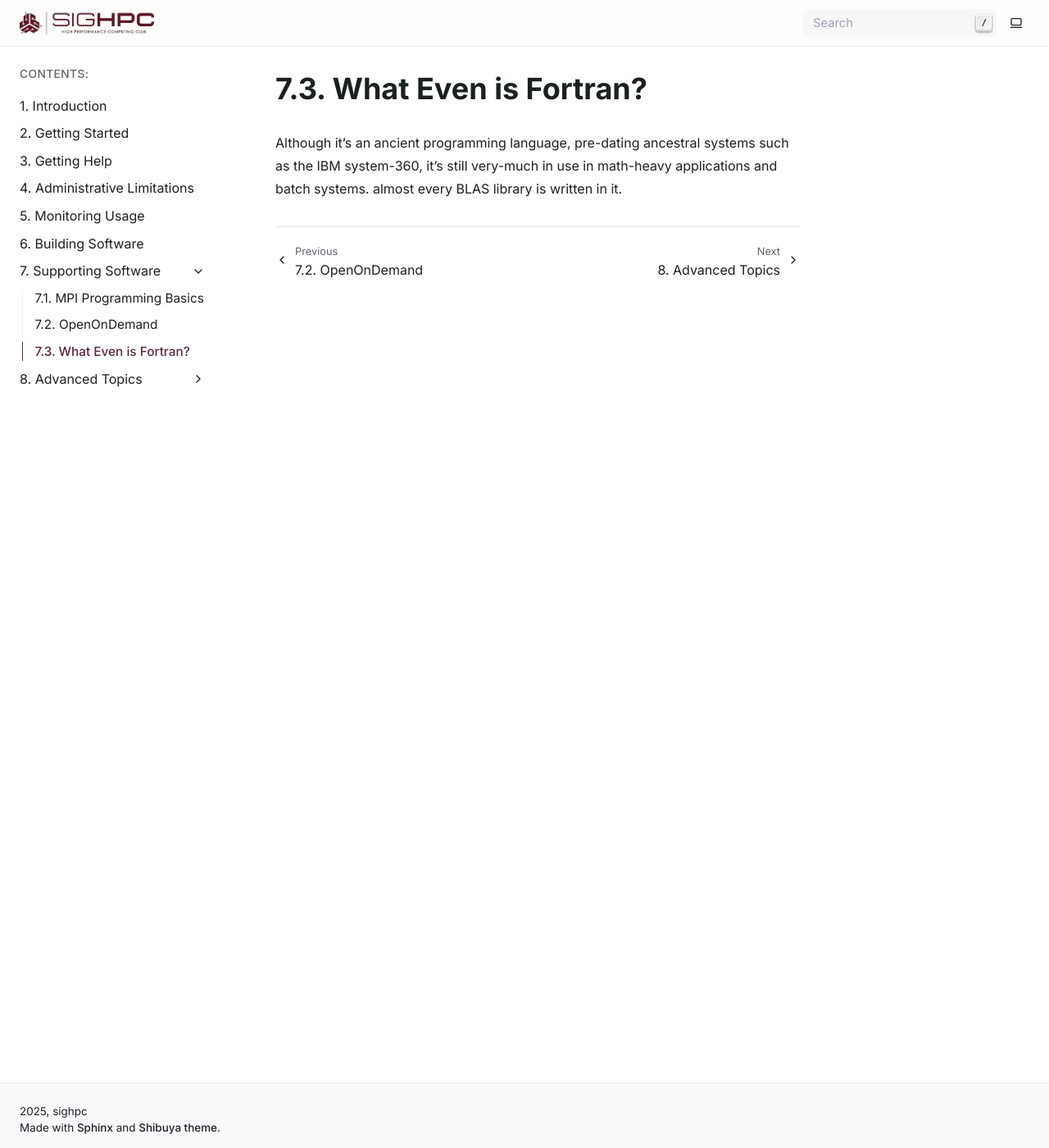
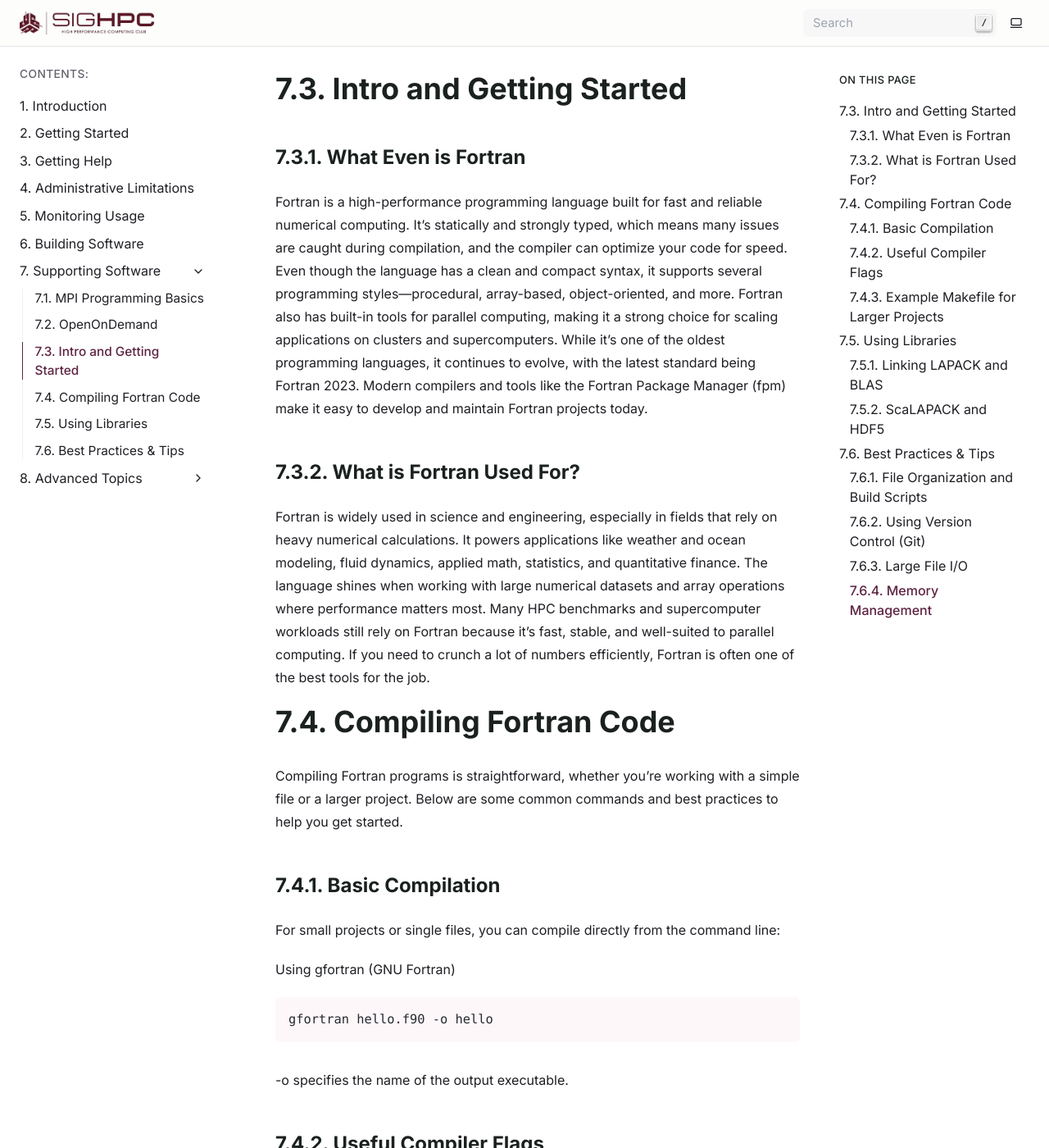
Before and after one commit to msstate-sighpc/muscadine-docs, a Sphinx documentation site: the page built from docs/sup/fortran.md, in a window 1280 px wide and 1400 px high. Shown: the whole window at 82% size. Built offline with Sphinx 7.4.7, drawn with Linux system fonts in a browser that asks for light colours; some of the changed text lies outside the part shown.

Commit message:
Added fortran docs - first commit

````diff
--- a/docs/sup/fortran.md
+++ b/docs/sup/fortran.md
@@ -1,2 +1,127 @@
-# What Even is Fortran?
-Although it's an ancient programming language, pre-dating ancestral systems such as the IBM system-360, it's still very-much in use in math-heavy applications and batch systems. almost every BLAS library is written in it.
+# Intro and Getting Started
+
+## What Even is Fortran
+Fortran is a high-performance programming language built for fast and reliable numerical computing. It’s statically and strongly typed, which means many issues are caught during compilation, and the compiler can optimize your code for speed. Even though the language has a clean and compact syntax, it supports several programming styles—procedural, array-based, object-oriented, and more. Fortran also has built-in tools for parallel computing, making it a strong choice for scaling applications on clusters and supercomputers. While it’s one of the oldest programming languages, it continues to evolve, with the latest standard being Fortran 2023. Modern compilers and tools like the Fortran Package Manager (fpm) make it easy to develop and maintain Fortran projects today.
+
+
+## What is Fortran Used For?
+Fortran is widely used in science and engineering, especially in fields that rely on heavy numerical calculations. It powers applications like weather and ocean modeling, fluid dynamics, applied math, statistics, and quantitative finance. The language shines when working with large numerical datasets and array operations where performance matters most. Many HPC benchmarks and supercomputer workloads still rely on Fortran because it’s fast, stable, and well-suited to parallel computing. If you need to crunch a lot of numbers efficiently, Fortran is often one of the best tools for the job.
+
+# Compiling Fortran Code
+Compiling Fortran programs is straightforward, whether you're working with a simple file or a larger project. Below are some common commands and best practices to help you get started.
+
+## Basic Compilation
+For small projects or single files, you can compile directly from the command line:
+
+Using gfortran (GNU Fortran)
+```bash
+gfortran hello.f90 -o hello
+```
+
+-o specifies the name of the output executable.
+
+## Useful Compiler Flags
+When working on larger or performance-sensitive applications, adding flags can help with speed, debugging, or parallelization:
+	- -O3		Enables high-level optimizations for better performance
+	- -fopenmp	Enables OpenMP for parallel programming
+	- -g		Includes debugging information for tools like gdb
+	- -Wall 	Shows common warnings to catch errors early
+Example:
+```bash
+gfortran -O3 -fopenmp -Wall mycode.f90 -o mycode
+```
+
+## Example Makefile for Larger Projects
+For multi-file projects, a Makefile simplifies the build process and keeps everything organized. Here's a minimal example:
+```bash
+FC = gfortran
+FLAGS = -O3 -fopenmp -Wall
+SRC = main.f90 module.f90 solver.f90
+OBJ = $(SRC:.f90.o)
+TARGET = myprogram
+
+all: $(TARGET)
+
+$(TARGET): $(OBF)
+	$(FC) $(FLAGS) $(OBJ) -o $(TARGET)
+
+%.o: %.f90
+	$(FC) $(FLAGS) -c $<
+
+clean:
+	rm -f *.o *.mod $(TARGET)
+```
+
+Build your project by simply running:
+```bash
+make
+```
+
+And clean up generated files with:
+```bash
+make clean
+```
+
+This setup lets you easily recompile only the files that changed, making your workflow much faster and more efficient.
+
+# Using Libraries
+Fortran integrates smoothly with high-performance math and I/O libraries, making it ideal for scientific and engineering applications. Many clusters come with preinstalled libraries like LAPACK, BLAS, MKL, ScaLAPACK, and HDF5. Linking against these can dramatically improve performance and expand functionality.
+
+## Linking LAPACK and BLAS
+LAPACK and BLAS are standard linear algebra libraries widely used in scientific computing. If they're installed on your system, you can link them directly during compilation:
+```bash
+gfortran myprog.f90 -llapack -lblas -o myprog
+```
+
+If the libraries are installed in a non-standard location, which they are, you will need to include additional flags such as:
+```bash
+gfortran myprog.f90 -L/path/to/lib -I/path/to/include -llapack -lblas -o myprog
+```
+
+Muscadine offers modules to load these libraries, e.g.:
+```bash
+module load gcc
+module load openmpi
+module load openblas
+```
+
+## ScaLAPACK and HDF5
+Many HPC clusters also support additional libraries like ScaLAPACK and HDF5 for distributed linear algebra and data handling.
+
+
+# Best Practices & Tips
+A little structure goes a long way when working on Fortran projects, especially in an HPC environment. Good organization, version control, and thoughtful I/O choices can save time and help your code scale smoothly on a cluster.
+
+## File Organization and Build Scripts
+Keep your project directory organized so it's easy to navigate and build. Using a Makefile keeps compilation consistent and avoids having to remember long command lines. It's also easier to integrate new files without modifying build commands manually.
+
+## Using Version Control (Git)
+Version control makes collaboration and backup much easier. Git is the most common tool and works well even for small projects:
+```bash
+git init
+git add .
+git commit -m "Initial commit"
+```
+
+Once set up, you can track changes, roll back to earlier versions, and collaborate much easier.
+
+## Large File I/O
+For large simulations (common with Fortran), file I/O can become a performance bottleneck. A few practical tips:
+	- Prefer binary files for large datasets - they are smaller and read/write faster than text.
+	- Use unformatted I/O or libraries like HDF5 for structured binary storage.
+	- Compress or clean up old output files regularly to save space.
+	- Keep output structured and labeled with timestamps or run IDs.
+
+## Memory Management
+Efficient memory management is crucial in Fortran, especially for large simulations or parallel jobs. Always allocate only what you need and deallocate when you're done with a variable. Forgetting to free memory can lead to unnecessary usage or, in larger runs, job failures due to memory limits.
+```bash
+real, allocatable :: A(:,:)
+
+! Allocate memory
+allocate(A(1000,1000))
+
+! ... use A for computation ...
+
+! Free memory when A is no longer needed
+deallocate(A)
+```
````
